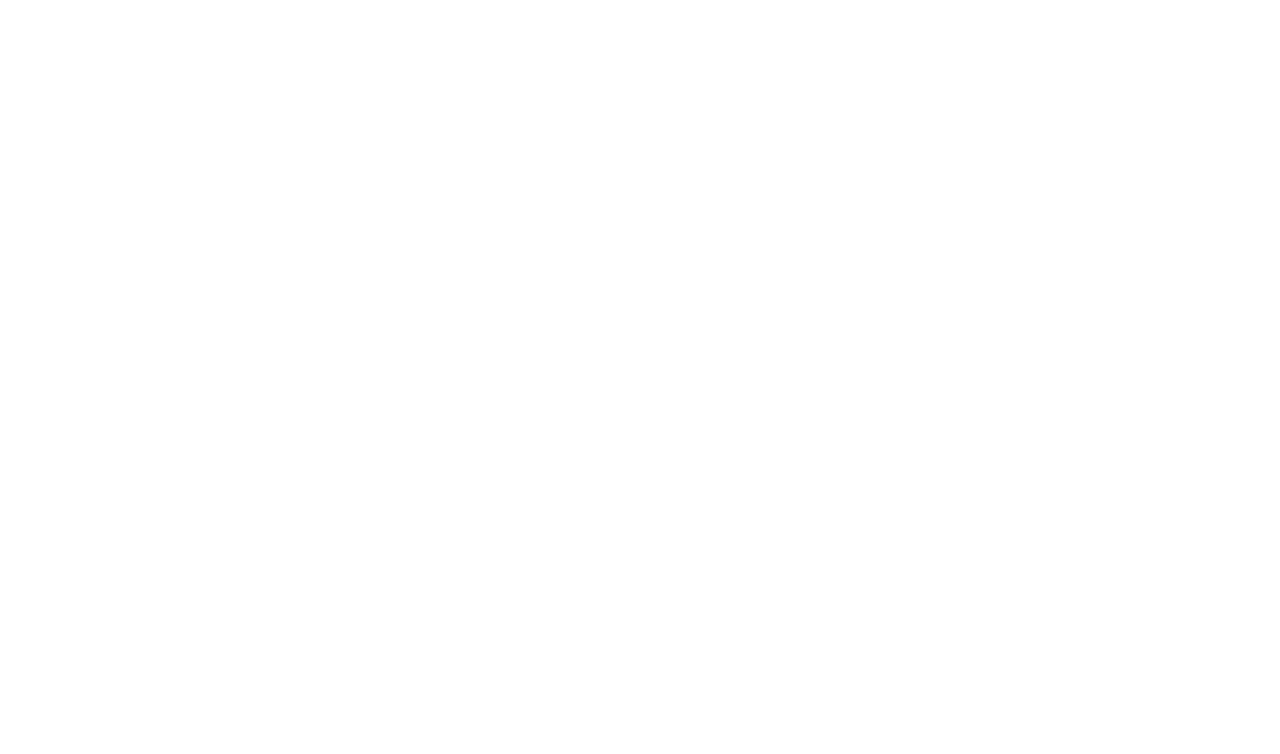
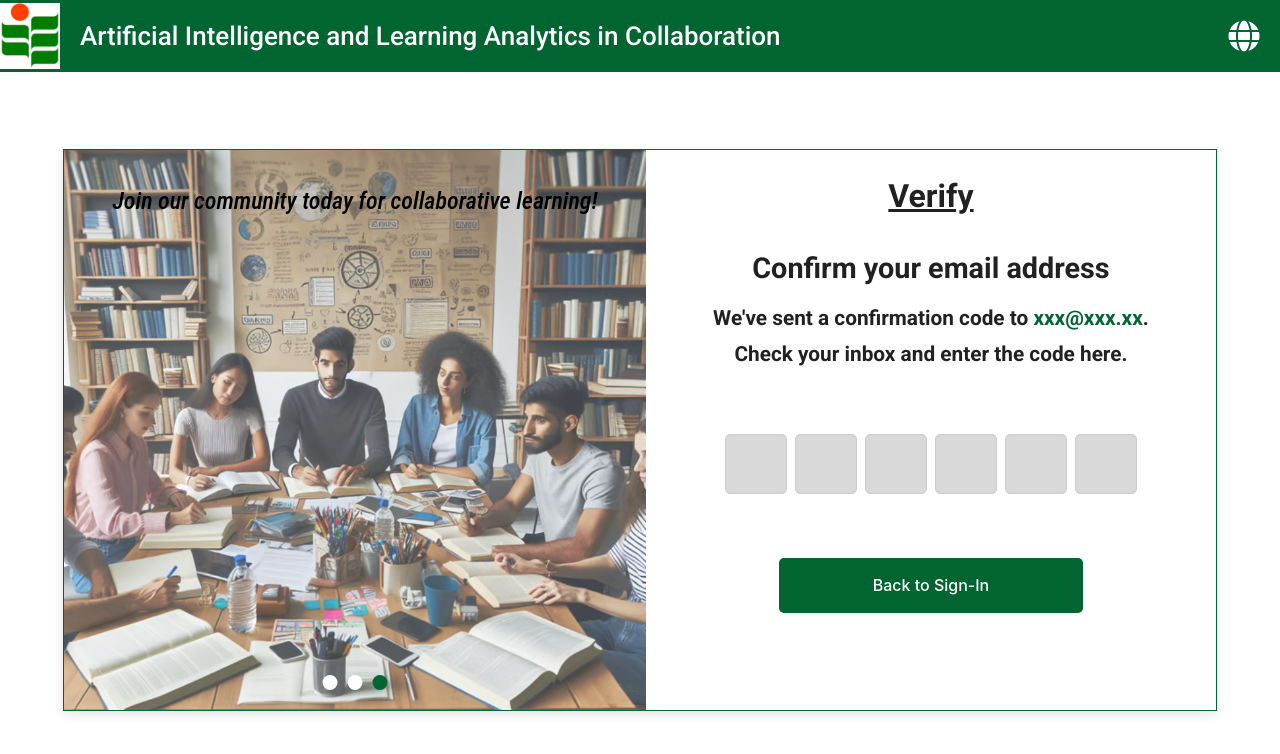
Before and after one commit to suni896/alic-frontend, a React (Vite) app: page /verify in a window 1280 px wide. Before the commit this address had no page. Shown: the top 754 px of the page. Built offline with nearby package versions, Linux system fonts and the light colour scheme.

Commit message:
verify otp pages

```diff
--- a/src/App.tsx
+++ b/src/App.tsx
@@ -2,6 +2,7 @@
 import SigninPage from "./pages/SigninPage";
 import RegisterPage from "./pages/RegisterPage";
 import ResetPasswordPage from "./pages/ResetPasswordPage";
+import VerifyOTPPage from "./pages/VerifyOTPPage";
 
 function App() {
   return (
@@ -9,7 +10,8 @@
       <Routes>
         <Route path="/" element={<SigninPage />} />
         <Route path="/register" element={<RegisterPage />} />
-        <Route path="/reset-password" element={<ResetPasswordPage />} />{" "}
+        <Route path="/reset-password" element={<ResetPasswordPage />} />
+        <Route path="/verify" element={<VerifyOTPPage />} />
       </Routes>
     </BrowserRouter>
   );
--- a/src/components/loggedOut/Register.tsx
+++ b/src/components/loggedOut/Register.tsx
@@ -44,7 +44,7 @@
   }
 `;
 
-const ErrorMessage = styled.div`
+const ErrorText = styled.div`
   color: #fc5600;
   font-size: 0.7rem;
   margin-top: -1.1rem;
@@ -110,6 +110,7 @@
     validationSchema,
     onSubmit: (values) => {
       alert(JSON.stringify(values, null, 2));
+      handleVerifyOTP();
     },
   });
 
@@ -117,6 +118,10 @@
 
   const handleBack = () => {
     navigate("/");
+  };
+
+  const handleVerifyOTP = () => {
+    navigate("/verify?type=register");
   };
 
   return (
@@ -133,7 +138,7 @@
           onBlur={formik.handleBlur}
         />
         {formik.touched.email && formik.errors.email && (
-          <ErrorMessage>{formik.errors.email}</ErrorMessage>
+          <ErrorText>{formik.errors.email}</ErrorText>
         )}
         <Label htmlFor="username">Username</Label>
         <Input
@@ -146,7 +151,7 @@
           onBlur={formik.handleChange}
         />
         {formik.touched.username && formik.errors.username && (
-          <ErrorMessage>{formik.errors.username}</ErrorMessage>
+          <ErrorText>{formik.errors.username}</ErrorText>
         )}
         <Label htmlFor="password">Password</Label>
         <Input
@@ -159,7 +164,7 @@
           onBlur={formik.handleChange}
         />
         {formik.touched.password && formik.errors.password && (
-          <ErrorMessage>{formik.errors.password}</ErrorMessage>
+          <ErrorText>{formik.errors.password}</ErrorText>
         )}
         <Label htmlFor="confirmPassword">Confirm Password</Label>
         <Input
@@ -172,7 +177,7 @@
           onBlur={formik.handleChange}
         />
         {formik.touched.confirmPassword && formik.errors.confirmPassword && (
-          <ErrorMessage>{formik.errors.confirmPassword}</ErrorMessage>
+          <ErrorText>{formik.errors.confirmPassword}</ErrorText>
         )}
         <RegisterButton type="submit">Register</RegisterButton>
         <BackButton type="button" onClick={handleBack}>
--- a/src/components/loggedOut/ResetPassword.tsx
+++ b/src/components/loggedOut/ResetPassword.tsx
@@ -1,4 +1,4 @@
-import React, { useState, useRef } from "react";
+import React, { useState } from "react";
 import ContainerLayout from "./ContainerLayout";
 import { useFormik } from "formik";
 import * as Yup from "yup";
@@ -83,68 +83,31 @@
   color: white;
 `;
 
-const ConfirmationContainer = styled.div`
-  display: flex;
-  flex-direction: column;
-  align-items: center;
-  width: 100%;
-  height: 100%;
-`;
-
-const ConfirmationText = styled.p<{ small?: boolean }>`
-  font-size: ${({ small }) => (small ? "1.3rem" : "1.8rem")};
-  margin: ${({ small }) => (small ? "0.3rem 0 0 0" : "1rem 0 0.5rem 0 ")};
-  font-family: "Roboto", serif;
-  text-align: center;
-  font-weight: 700;
-`;
-
-const EmailHighlight = styled.span`
-  color: #016532;
-  font-weight: bold;
-`;
-
-const CodeInputContainer = styled.div`
-  display: flex;
-  gap: 0.5rem;
-  margin: 4rem 0 1rem 0;
-`;
-
-const CodeInput = styled.input`
-  width: 3.5rem;
-  height: 3.5rem;
-  text-align: center;
-  font-size: 1.5rem;
-  border: 1px solid #ccc;
-  border-radius: 5px;
-  background: #d9d9d9;
-  color: #000;
-
-  &:focus {
-    outline: none;
-    border: 2px solid #fc5600;
-  }
-`;
-
 const validationSchema = Yup.object({
   email: Yup.string()
     .email("Invalid email address")
     .required("Email is required"),
+  password: Yup.string()
+    .min(8, "Password must be at least 8 characters")
+    .required("Password is required"),
+  confirmPassword: Yup.string()
+    .oneOf([Yup.ref("password")], "Passwords must match")
+    .required("Confirm Password is required"),
 });
 
 const ResetPassword: React.FC = () => {
   const [isConfirmationView, setIsConfirmationView] = useState(false);
-  const [otp, setOtp] = useState<string[]>(new Array(6).fill(""));
-  const inputRefs = useRef<(HTMLInputElement | null)[]>([]);
 
   const formik = useFormik({
     initialValues: {
       email: "",
+      password: "",
+      confirmPassword: "",
     },
     validationSchema,
     onSubmit: (values) => {
       alert(JSON.stringify(values, null, 2));
-      setIsConfirmationView(true);
+      handleVerifyOTP();
     },
   });
 
@@ -153,24 +116,15 @@
     navigate("/");
   };
 
-  const handleOtpChange = (value: string, index: number) => {
-    if (/^[0-9]$/.test(value) || value === "") {
-      const newOtp = [...otp];
-      newOtp[index] = value;
-      setOtp(newOtp);
-
-      if (value && index < inputRefs.current.length - 1) {
-        inputRefs.current[index + 1]?.focus();
-      }
-    }
+  const handleVerifyOTP = () => {
+    navigate("/verify?type=reset");
   };
 
-  const handleKeyDown = (
-    e: React.KeyboardEvent<HTMLInputElement>,
-    index: number
-  ) => {
-    if (e.key === "Backspace" && !otp[index] && index > 0) {
-      inputRefs.current[index - 1]?.focus();
+  const handleViewTransition = () => {
+    if (formik.values.email && !formik.errors.email) {
+      setIsConfirmationView(true);
+    } else {
+      formik.setTouched({ email: true });
     }
   };
 
@@ -194,7 +148,7 @@
           ) : (
             <HelperText>We'll never share your email.</HelperText>
           )}
-          <ResetPasswordButton type="submit">
+          <ResetPasswordButton type="button" onClick={handleViewTransition}>
             Reset Password
           </ResetPasswordButton>
           <BackButton type="button" onClick={handleSignin}>
@@ -202,32 +156,39 @@
           </BackButton>
         </ResetPasswordForm>
       ) : (
-        <ConfirmationContainer>
+        <ResetPasswordForm onSubmit={formik.handleSubmit}>
           <Title>Reset Password</Title>
-          <ConfirmationText>Confirm your email address</ConfirmationText>
-          <ConfirmationText small>
-            We've sent a confirmation code to{" "}
-            <EmailHighlight>xxx@xxx.xx</EmailHighlight>.
-          </ConfirmationText>
-          <ConfirmationText small>
-            Check your inbox and enter the code here.
-          </ConfirmationText>
-          <CodeInputContainer>
-            {otp.map((value, index) => (
-              <CodeInput
-                key={index}
-                value={value}
-                maxLength={1}
-                onChange={(e) => handleOtpChange(e.target.value, index)}
-                onKeyDown={(e) => handleKeyDown(e, index)}
-                ref={(el) => (inputRefs.current[index] = el)}
-              />
-            ))}
-          </CodeInputContainer>
+          <Label htmlFor="password">Password</Label>
+          <Input
+            type="password"
+            id="password"
+            name="password"
+            placeholder="Enter your password"
+            value={formik.values.password}
+            onChange={formik.handleChange}
+            onBlur={formik.handleBlur}
+          />
+          {formik.touched.password && formik.errors.password && (
+            <ErrorText>{formik.errors.password}</ErrorText>
+          )}
+          <Label htmlFor="confirmPassword">Confirm Password</Label>
+          <Input
+            type="password"
+            id="confirmPassword"
+            name="confirmPassword"
+            placeholder="Enter your password again"
+            value={formik.values.confirmPassword}
+            onChange={formik.handleChange}
+            onBlur={formik.handleBlur}
+          />
+          {formik.touched.confirmPassword && formik.errors.confirmPassword && (
+            <ErrorText>{formik.errors.confirmPassword}</ErrorText>
+          )}
+          <ResetPasswordButton type="submit">Submit</ResetPasswordButton>
           <BackButton type="button" onClick={handleSignin}>
             Back to Sign-In
           </BackButton>
-        </ConfirmationContainer>
+        </ResetPasswordForm>
       )}
     </ContainerLayout>
   );
--- /dev/null
+++ b/src/components/loggedOut/VerifyOTP.tsx
@@ -0,0 +1,145 @@
+import styled from "styled-components";
+import ContainerLayout from "./ContainerLayout";
+import { useRef, useState } from "react";
+import { useNavigate, useSearchParams } from "react-router-dom";
+
+const ConfirmationContainer = styled.div`
+  display: flex;
+  flex-direction: column;
+  align-items: center;
+  width: 100%;
+  height: 100%;
+`;
+
+const Title = styled.h1`
+  text-align: center;
+  font-size: 2rem;
+  font-family: "Roboto", serif;
+  font-weight: 700;
+  text-decoration: underline;
+  margin-bottom: 1rem;
+`;
+
+const ConfirmationText = styled.p<{ small?: boolean }>`
+  font-size: ${({ small }) => (small ? "1.3rem" : "1.8rem")};
+  margin: ${({ small }) => (small ? "0.3rem 0 0 0" : "1rem 0 0.5rem 0 ")};
+  font-family: "Roboto", serif;
+  text-align: center;
+  font-weight: 700;
+`;
+
+const EmailHighlight = styled.span`
+  color: #016532;
+  font-weight: bold;
+`;
+
+const CodeInputContainer = styled.div`
+  display: flex;
+  gap: 0.5rem;
+  margin: 4rem 0 1rem 0;
+`;
+
+const CodeInput = styled.input`
+  width: 3.5rem;
+  height: 3.5rem;
+  text-align: center;
+  font-size: 1.5rem;
+  border: 1px solid #ccc;
+  border-radius: 5px;
+  background: #d9d9d9;
+  color: #000;
+
+  &:focus {
+    outline: none;
+    border: 2px solid #fc5600;
+  }
+`;
+
+const BackButton = styled.button`
+  display: flex;
+  align-items: center;
+  justify-content: center;
+  width: 60%;
+  height: 55px;
+  padding: 0.75rem;
+  font-size: 1rem;
+  cursor: pointer;
+  margin: 3rem auto 0 auto;
+  border-radius: 5px;
+  background-color: #016532;
+  color: white;
+`;
+
+const VerifyOTP = () => {
+  const [searchParams] = useSearchParams();
+  const type = searchParams.get("type"); // Get the 'type' query parameter value
+  const [otp, setOtp] = useState<string[]>(new Array(6).fill(""));
+  const inputRefs = useRef<(HTMLInputElement | null)[]>([]);
+
+  const navigate = useNavigate();
+  const handleSignin = () => {
+    navigate("/");
+  };
+
+  const handleOtpChange = (value: string, index: number) => {
+    if (/^[0-9]$/.test(value) || value === "") {
+      const newOtp = [...otp];
+      newOtp[index] = value;
+      setOtp(newOtp);
+
+      if (value && index < inputRefs.current.length - 1) {
+        inputRefs.current[index + 1]?.focus();
+      }
+    }
+  };
+
+  const handleKeyDown = (
+    e: React.KeyboardEvent<HTMLInputElement>,
+    index: number
+  ) => {
+    if (e.key === "Backspace" && !otp[index] && index > 0) {
+      inputRefs.current[index - 1]?.focus();
+    }
+  };
+
+  // Determine the title based on the 'type' query parameter
+  const title =
+    type === "register"
+      ? "Register"
+      : type === "reset"
+      ? "Reset Password"
+      : "Verify";
+
+  return (
+    <ContainerLayout>
+      <ConfirmationContainer>
+        <Title>{title}</Title>
+        <ConfirmationText>Confirm your email address</ConfirmationText>
+        <ConfirmationText small>
+          We've sent a confirmation code to{" "}
+          <EmailHighlight>xxx@xxx.xx</EmailHighlight>.
+        </ConfirmationText>
+        <ConfirmationText small>
+          Check your inbox and enter the code here.
+        </ConfirmationText>
+        <CodeInputContainer>
+          {otp.map((value, index) => (
+            <CodeInput
+              key={index}
+              value={value}
+              maxLength={1}
+              onChange={(e) => handleOtpChange(e.target.value, index)}
+              onKeyDown={(e) => handleKeyDown(e, index)}
+              ref={(el) => (inputRefs.current[index] = el)}
+            />
+          ))}
+        </CodeInputContainer>
+        <BackButton type="button" onClick={handleSignin}>
+          Back to Sign-In
+        </BackButton>
+      </ConfirmationContainer>
+    </ContainerLayout>
+  );
+};
+
+export default VerifyOTP;
--- /dev/null
+++ b/src/pages/VerifyOTPPage.tsx
@@ -0,0 +1,12 @@
+import VerifyOTP from "../components/loggedOut/VerifyOTP";
+import Layout from "../components/loggedOut/Layout";
+
+const VerifyOTPPage = () => {
+  return (
+    <Layout>
+      <VerifyOTP />
+    </Layout>
+  );
+};
+
+export default VerifyOTPPage;
```
